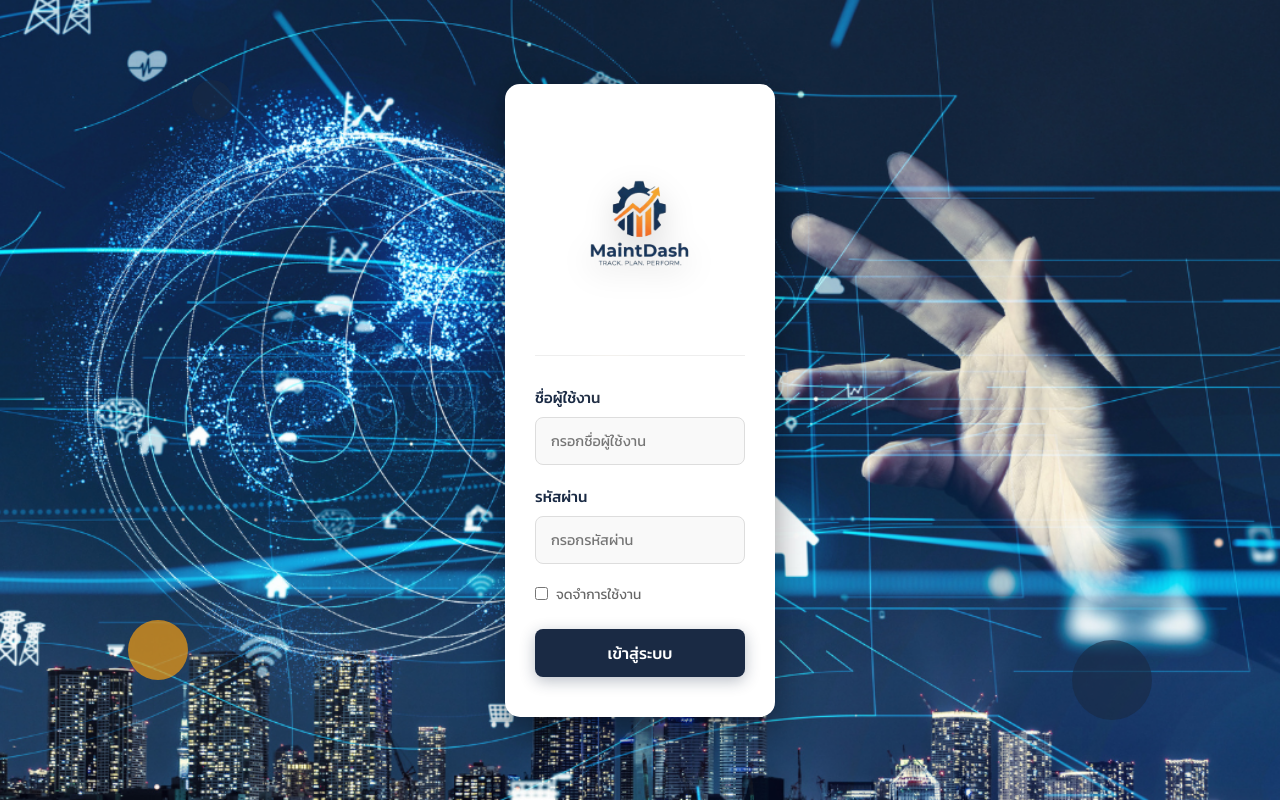
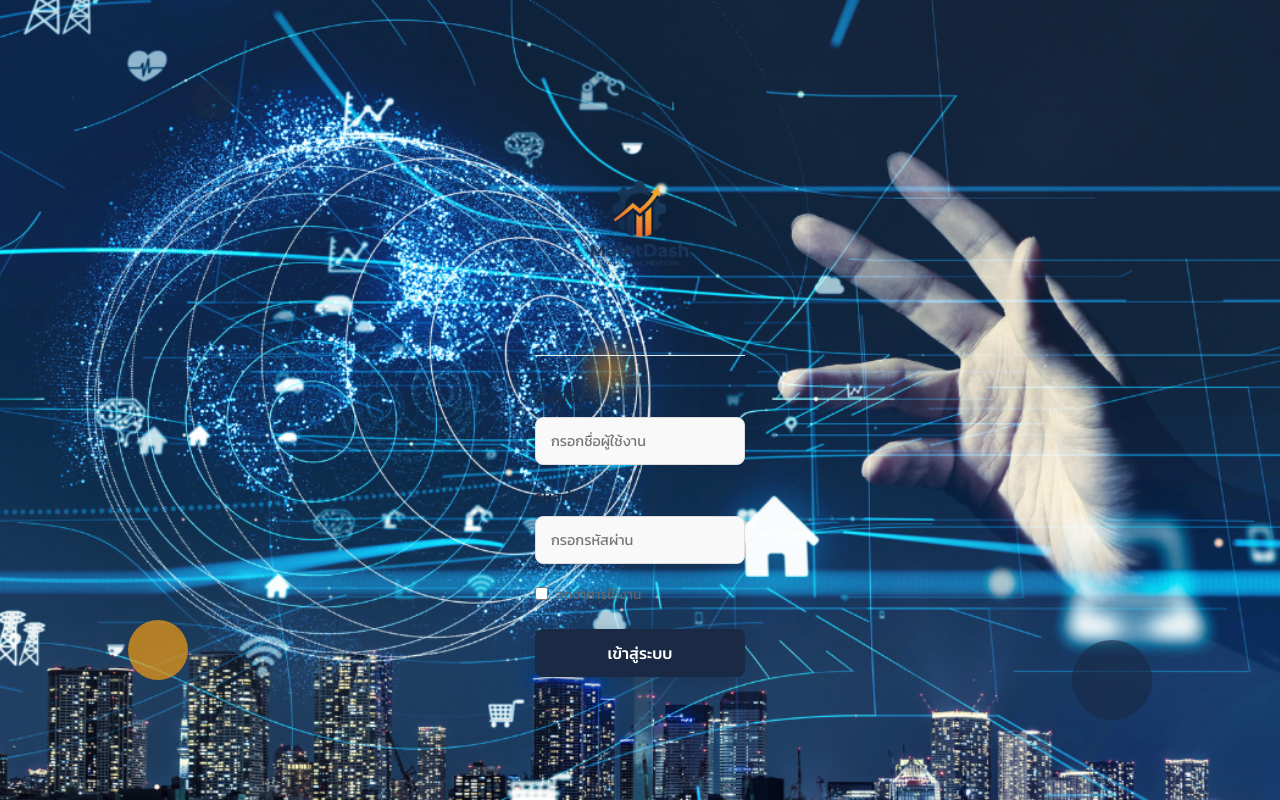
Before and after one commit to Sawangworachart/gmesh, a PHP site: page /login.php in a window 1280 px wide. Run offline with PHP 8.4, Linux system fonts and the light colour scheme; some libraries are stand-ins or nearby versions.

Commit message:
update dashboard

```diff
--- a/login.php
+++ b/login.php
@@ -203,42 +203,7 @@ if ($_SERVER["REQUEST_METHOD"] == "POST") {
         }
 
         /* --- ลบส่วนนี้ออกเพื่อปิดแสงสีเหลืองรอบกล่อง --- */
-        /* .login-card-wrapper::before {
-            content: '';
-            position: absolute;
-            inset: -4px;
-            /* ความหนาของกรอบ */
-            background: linear-gradient(45deg, #f39c12, #1a2a44, #f39c12, #2c3e50);
-            background-size: 400% 400%;
-            z-index: -1;
-            border-radius: 18px;
-            /* ใหญ่กว่า inner เล็กน้อย */
-            filter: blur(5px);
-            /* ทำให้แสงฟุ้ง */
-            animation: gradientMove 5s ease infinite alternate;
-        } */
-
-        /* --- ปรับปรุง Login Card (กรอบเคลื่อนไหว) --- */
-        .login-card-wrapper {
-            position: relative;
-            width: 90%;
-            max-width: 380px;
-            z-index: 10;
-
-            /* เรียกใช้ slideInLeft นาน 0.8 วินาที */
-            animation: slideInLeft 2.8s cubic-bezier(0.215, 0.610, 0.355, 1.000) both;
-        }
-
-        /* เนื้อหาข้างในการ์ด (พื้นหลังสีขาว) */
-        .login-card-inner {
-            background: #ffffff;
-            /* <--- สีขาวทึบ */
-            border-radius: 15px;
-            padding: 40px 30px;
-            box-shadow: 0 15px 35px rgba(0, 0, 0, 0.4);
-            height: 100%;
-            width: 100%;
-        }
+       */
 
         @keyframes gradientMove {
             0% {
```
